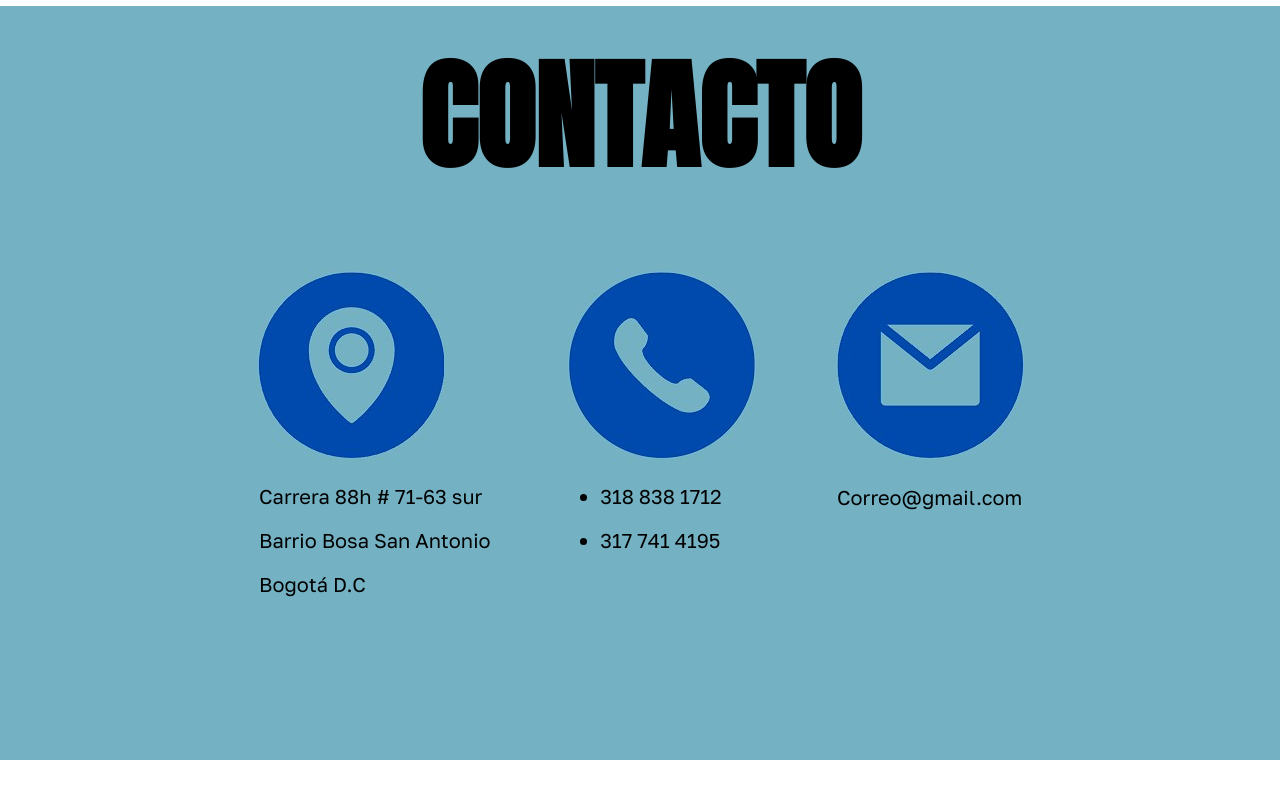
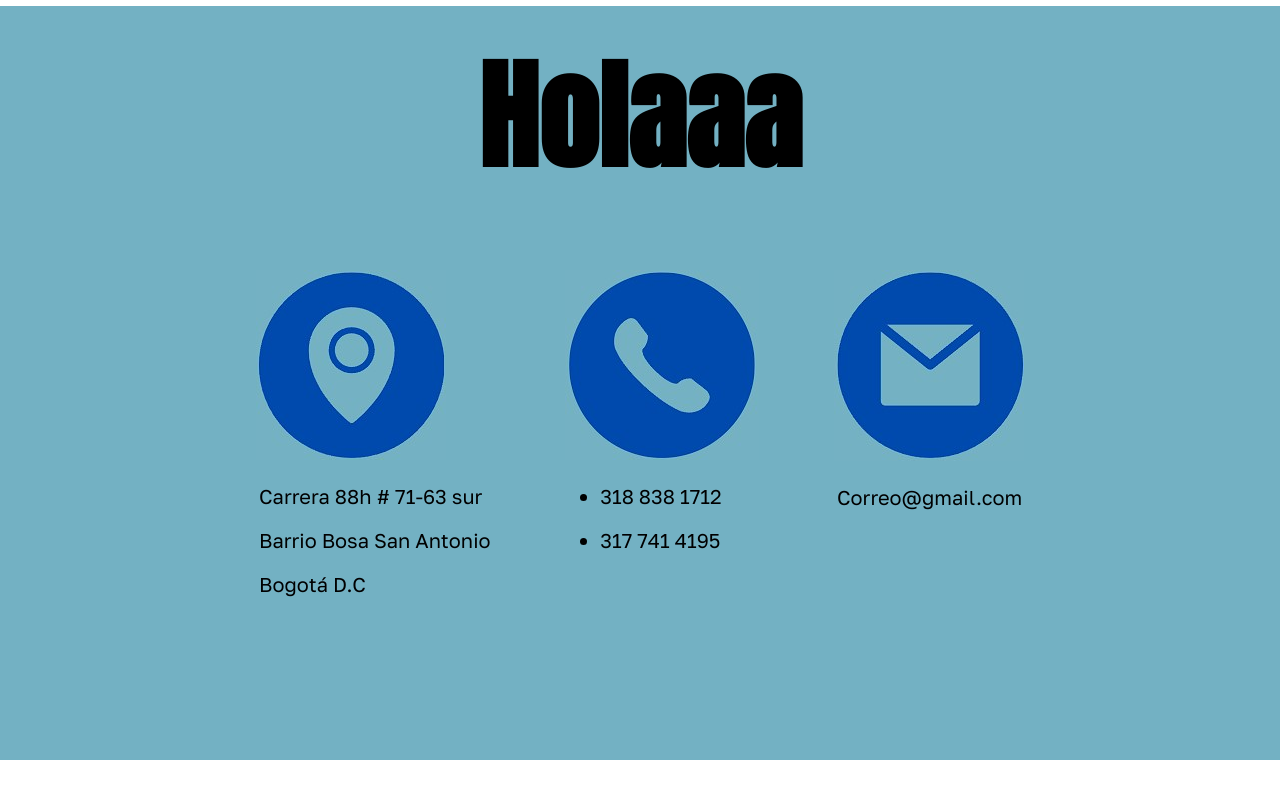
Before and after one commit to Ederson-RL/Harinas-Granos-Valencia, a plain HTML site: page Contacto.html in a window 1280 px wide. Shown: the part 108-906 px from the top of the page. Drawn offline with Linux system fonts and the light colour scheme.

Commit message:
cambio de prueba

```diff
--- a/Contacto.html
+++ b/Contacto.html
@@ -29,7 +29,7 @@
     </header>
 
     <div class="h1-title">
-        <h1>CONTACTO</h1>
+        <h1>Holaaa</h1>
     </div>
 
     <main class="main-contactos">
```
